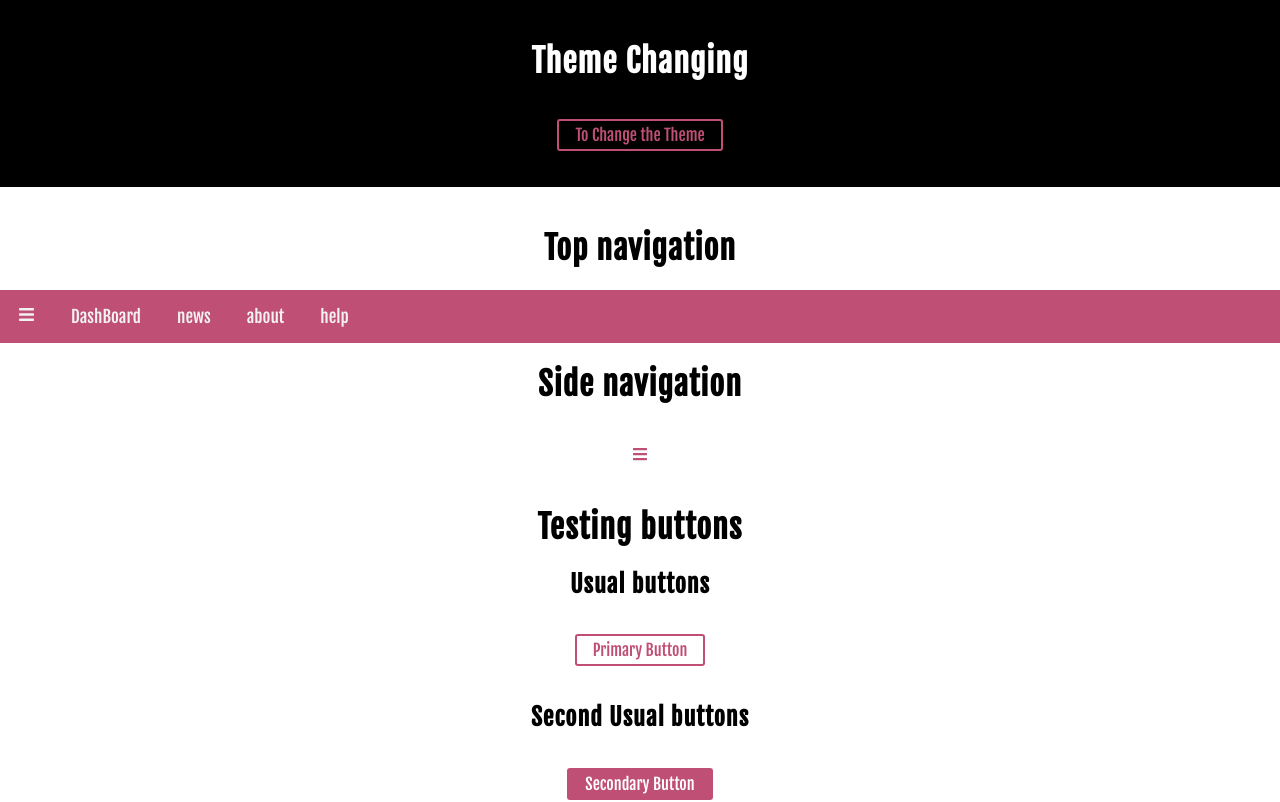
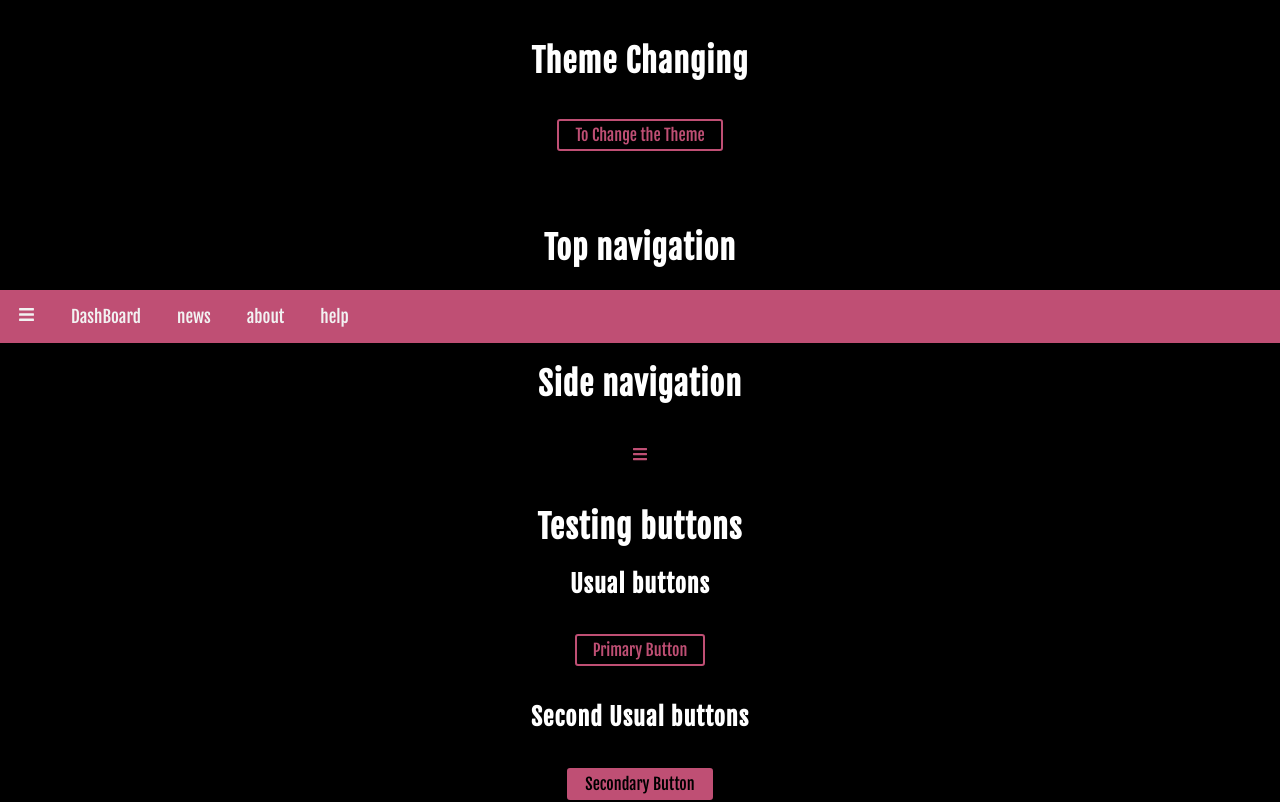
Before and after one commit to Heshan-kavi/dotnet-api-react-app, a React (Create React App) app: page / in a window 1280 px wide. Shown: the top 802 px of the page. Built offline with nearby package versions, Linux system fonts and the light colour scheme.

Commit message:
pass common theme to components

```diff
--- a/src/App.js
+++ b/src/App.js
@@ -33,8 +33,8 @@ function App() {
             </Background>
           </Theme>
         <Routes>
-          <Route path='/dashboard' element={<DashBoard/>}/>
-          <Route exact path='/' element={<Main/>}/>
+          <Route path='/dashboard' element={<DashBoard themeToUse={currentTheme}/>}/>
+          <Route exact path='/' element={<Main themeToUse={currentTheme}/>}/>
         </Routes>
       </BrowserRouter>
     </>
--- a/src/Pages/Dashboard.js
+++ b/src/Pages/Dashboard.js
@@ -3,13 +3,9 @@ import Background from "../Shared/Components/BackGround";
 import { H1 } from "../Shared/Components/TextContent";
 import Theme from "../Shared/Components/Theme";
 
-export default function DashBoard (){
+export default function DashBoard (props){
 
-    var currentTheme = 'light';
-
-    useEffect(() => {
-        currentTheme = JSON.parse(localStorage.getItem("current-theme"));
-      }, []);
+    const currentTheme = props.themeToUse;
 
     return (
         <Theme theme={currentTheme}><Background><H1>hello</H1></Background></Theme>
--- a/src/Pages/Main.js
+++ b/src/Pages/Main.js
@@ -19,22 +19,15 @@ const Div = styled.div`
   color: ${({ theme }) => theme.color.fontcolor};
 `;
 
-export default function Main (){
+export default function Main (props){
 
     const columns = 3;
     const rowheight = '400px';
 
-    const [selectedTheme, setSelectedTheme] = useState('light');
-
-    useEffect(() => {
-        const currentTheme = JSON.parse(localStorage.getItem("current-theme"));
-        if (currentTheme) {
-          setSelectedTheme(currentTheme);
-        }
-      }, []);
+    const currentTheme = props.themeToUse;
 
     return (
-        <Theme theme={selectedTheme}>
+        <Theme theme={currentTheme}>
             <Background>
                 <H1>
                     Top navigation
```
